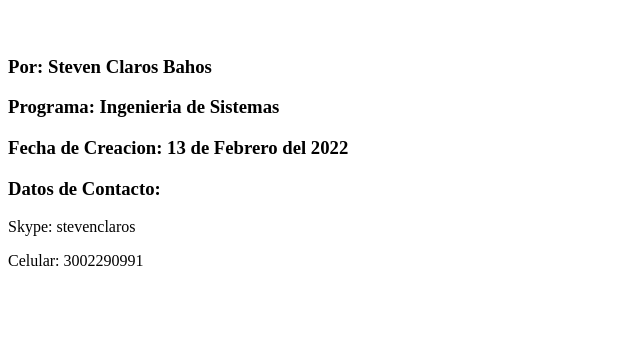
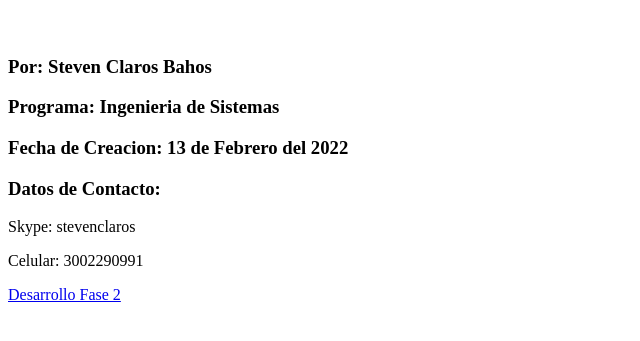
Before and after one commit to StevenClaros/DSW-StevenClaros, a plain HTML site: page index.html in a window 1280 px wide. Shown: the part 61-402 px from the top of the page, without its empty margins (0-640 px from the left). Drawn offline with Linux system fonts and the light colour scheme.

Commit message:
Corrección error
Se corrige el error en el link

```diff
--- a/index.html
+++ b/index.html
@@ -18,7 +18,7 @@
     <p>Celular: 3002290991</p>
 
     <p>
-        <a href="fase2/design.html"></a>
+        <a href="fase2/design.html"> Desarrollo Fase 2 </a>
     </p>
 
 </body>
```
